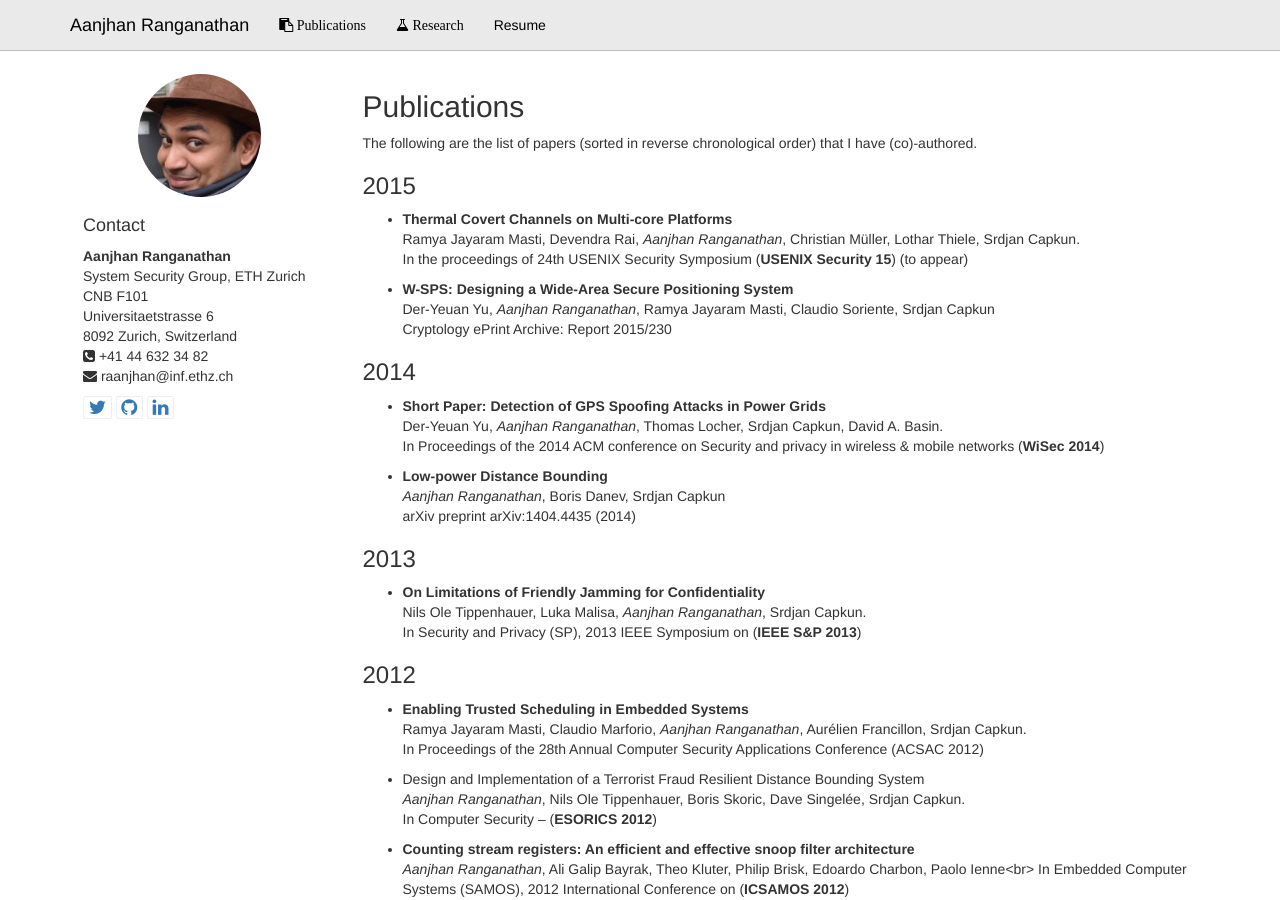
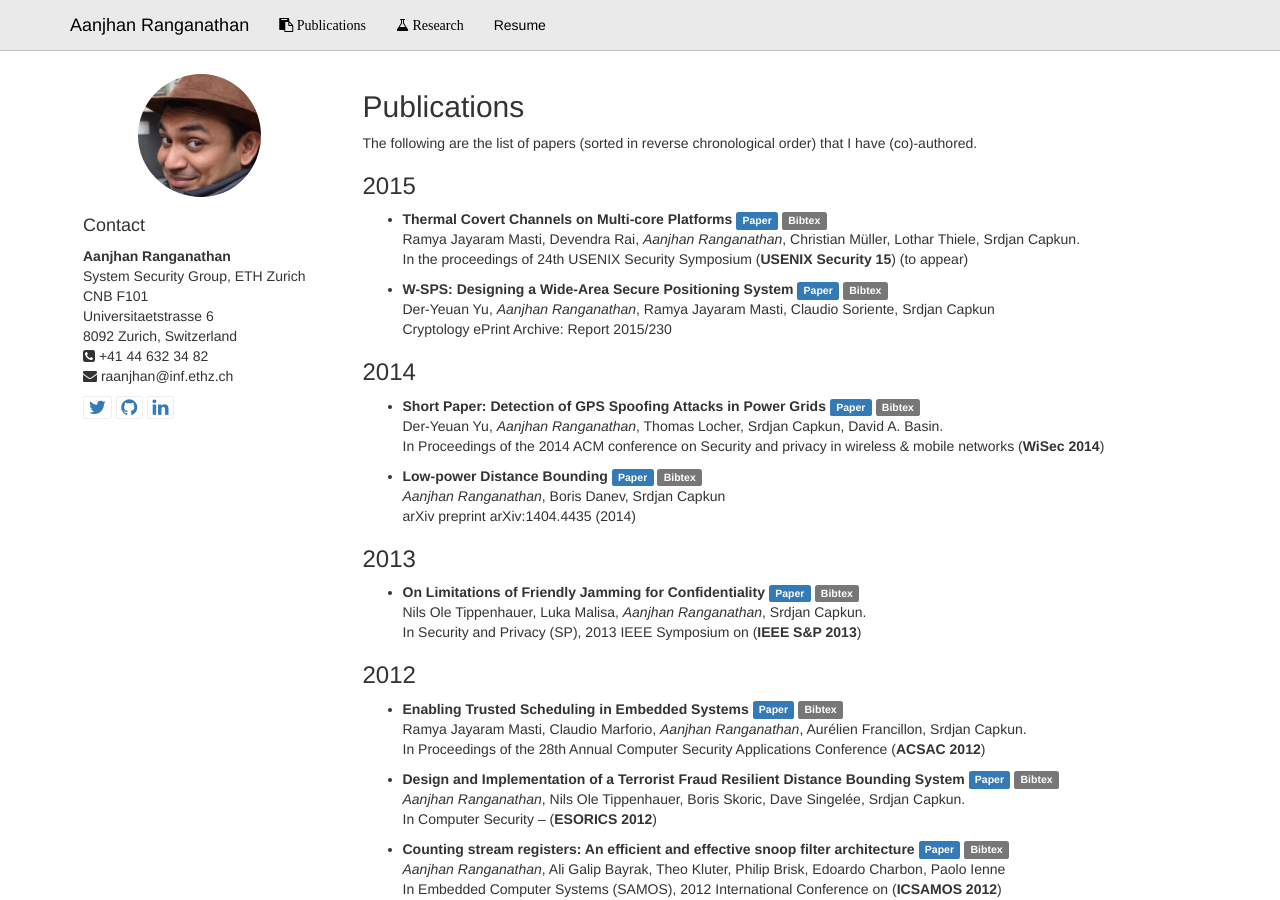
Before and after one commit to aanjhan/mywebsite, a Jekyll site: the page built from pubs/index.md, in a window 1280 px wide and 900 px high. Built offline with Jekyll 4.4.1, drawn with Linux system fonts in a browser that asks for light colours; Markdown is read by kramdown in place of the engine named in the settings.

Commit message:
added paper and bibtex labels

```diff
--- a/pubs/index.md
+++ b/pubs/index.md
@@ -8,43 +8,52 @@ layout: default
 The following are the list of papers (sorted in reverse chronological order) that I have (co)-authored.
 
 ### 2015
-- **Thermal Covert Channels on Multi-core Platforms**<br/>
+- **Thermal Covert Channels on Multi-core Platforms**
+<span class="label label-primary">Paper</span> <span class="label label-default">Bibtex</span><br/>
 Ramya Jayaram Masti, Devendra Rai, *Aanjhan Ranganathan*, Christian Müller, Lothar Thiele, Srdjan Capkun.<br/>
 In the proceedings of 24th USENIX Security Symposium (**USENIX Security 15**) (to appear)
 
-- **W-SPS: Designing a Wide-Area Secure Positioning System**<br/>
+- **W-SPS: Designing a Wide-Area Secure Positioning System**
+<span class="label label-primary">Paper</span> <span class="label label-default">Bibtex</span><br/>
 Der-Yeuan Yu, *Aanjhan Ranganathan*, Ramya Jayaram Masti, Claudio Soriente, Srdjan Capkun<br/>
 Cryptology ePrint Archive: Report 2015/230
 
 ### 2014
-- **Short Paper: Detection of GPS Spoofing Attacks in Power Grids**<br/>
+- **Short Paper: Detection of GPS Spoofing Attacks in Power Grids**
+ <span class="label label-primary">Paper</span> <span class="label label-default">Bibtex</span><br/>
 Der-Yeuan Yu, *Aanjhan Ranganathan*, Thomas Locher, Srdjan Capkun, David A. Basin.<br/>
 In Proceedings of the 2014 ACM conference on Security and privacy in wireless & mobile networks (**WiSec 2014**)
 
-- **Low-power Distance Bounding**<br/>
+- **Low-power Distance Bounding**
+ <span class="label label-primary">Paper</span> <span class="label label-default">Bibtex</span><br/>
 *Aanjhan Ranganathan*, Boris Danev, Srdjan Capkun<br/>
 arXiv preprint arXiv:1404.4435 (2014)
 
 ### 2013
 
-- **On Limitations of Friendly Jamming for Confidentiality**<br/>
+- **On Limitations of Friendly Jamming for Confidentiality**
+ <span class="label label-primary">Paper</span> <span class="label label-default">Bibtex</span><br/>
 Nils Ole Tippenhauer, Luka Malisa, *Aanjhan Ranganathan*, Srdjan Capkun.<br/>
 In Security and Privacy (SP), 2013 IEEE Symposium on (**IEEE S&P 2013**)
 
 ### 2012
 
-- **Enabling Trusted Scheduling in Embedded Systems**<br/>
+- **Enabling Trusted Scheduling in Embedded Systems**
+<span class="label label-primary">Paper</span> <span class="label label-default">Bibtex</span><br/>
 Ramya Jayaram Masti, Claudio Marforio, *Aanjhan Ranganathan*, Aurélien Francillon, Srdjan Capkun.<br/>
-In Proceedings of the 28th Annual Computer Security Applications Conference (ACSAC 2012)
+In Proceedings of the 28th Annual Computer Security Applications Conference (**ACSAC 2012**)
 
-- Design and Implementation of a Terrorist Fraud Resilient Distance Bounding System<br/>
+- **Design and Implementation of a Terrorist Fraud Resilient Distance Bounding System**
+<span class="label label-primary">Paper</span> <span class="label label-default">Bibtex</span><br/>
 *Aanjhan Ranganathan*, Nils Ole Tippenhauer, Boris Skoric, Dave Singelée, Srdjan Capkun.<br/>
 In Computer Security – (**ESORICS 2012**)
 
-- **Counting stream registers: An efficient and effective snoop filter architecture**<br/>
-*Aanjhan Ranganathan*, Ali Galip Bayrak, Theo Kluter, Philip Brisk, Edoardo Charbon, Paolo Ienne<br\>
+- **Counting stream registers: An efficient and effective snoop filter architecture**
+<span class="label label-primary">Paper</span> <span class="label label-default">Bibtex</span><br/>
+*Aanjhan Ranganathan*, Ali Galip Bayrak, Theo Kluter, Philip Brisk, Edoardo Charbon, Paolo Ienne<br/>
 In Embedded Computer Systems (SAMOS), 2012 International Conference on (**ICSAMOS 2012**)
 
-- **Physical-layer attacks on chirp-based ranging systems**<br\>
+- **Physical-layer attacks on chirp-based ranging systems**
+<span class="label label-primary">Paper</span> <span class="label label-default">Bibtex</span><br/>
 *Aanjhan Ranganathan*, Boris Danev, Aurélien Francillon, Srdjan Capkun<br/>
 In Proceedings of the fifth ACM conference on Security and Privacy in Wireless and Mobile Networks (**WiSec 2012**)
```
Also changed, not shown: 1 other file.
